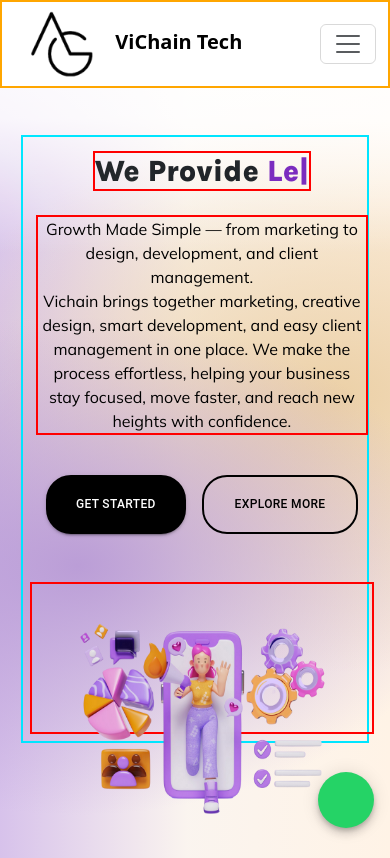
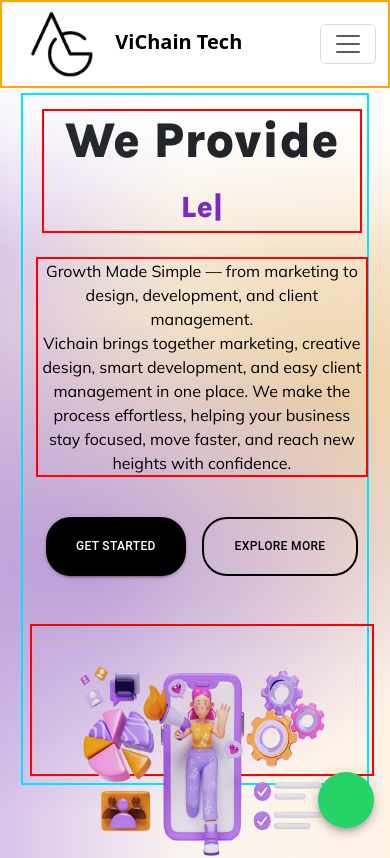
Before and after one commit to Muskan-Shobhawat/ViChainBackend, a React (Vite) app: page / in a window 390 px wide. Shown: the top 858 px of the page. Built offline with nearby package versions, Linux system fonts and the light colour scheme; some icons are missing.

Commit message:
Initial commit

```diff
--- a/src/App.css
+++ b/src/App.css
@@ -1022,7 +1022,7 @@ html,
 
   .ppfix1 {
     font-family: "Karla", sans-serif;
-    font-size: 30px;
+    font-size: 50px;
     border: 2px solid red;
     font-weight: 800 !important;
   }
```
